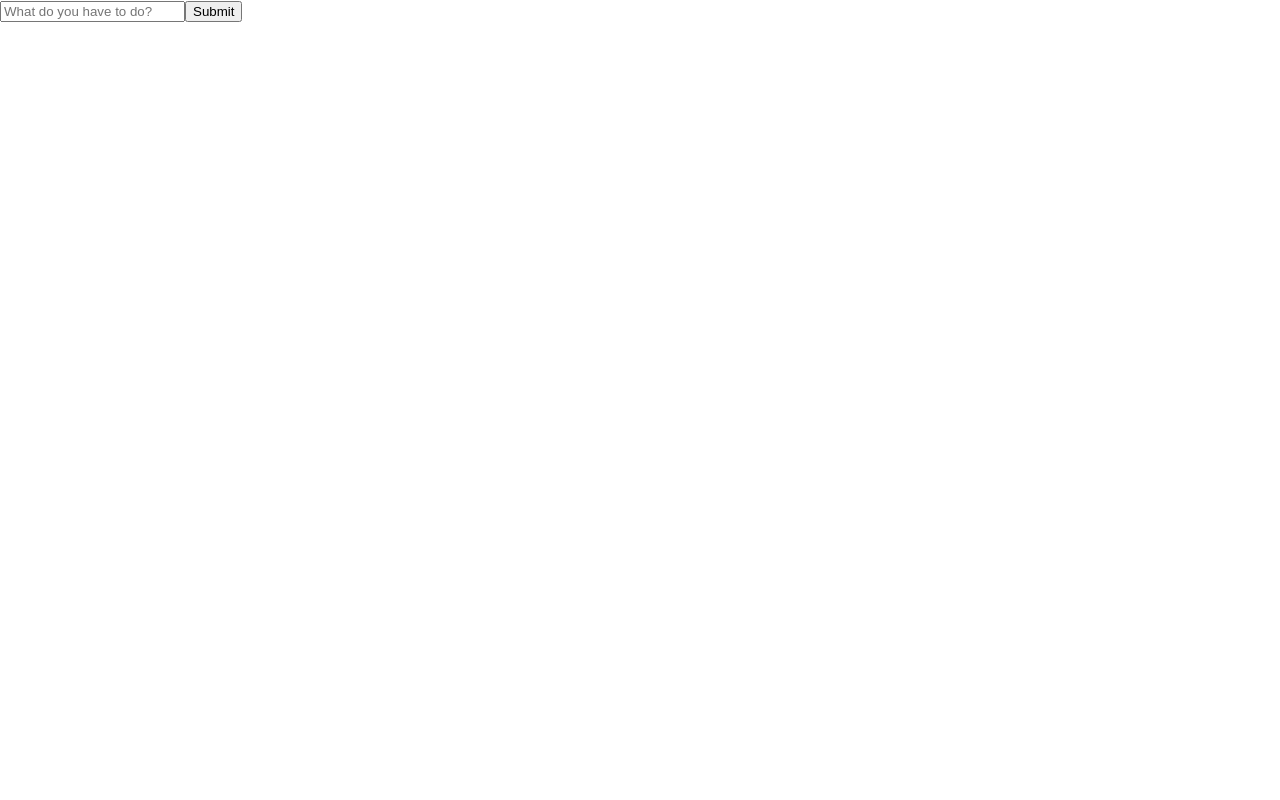
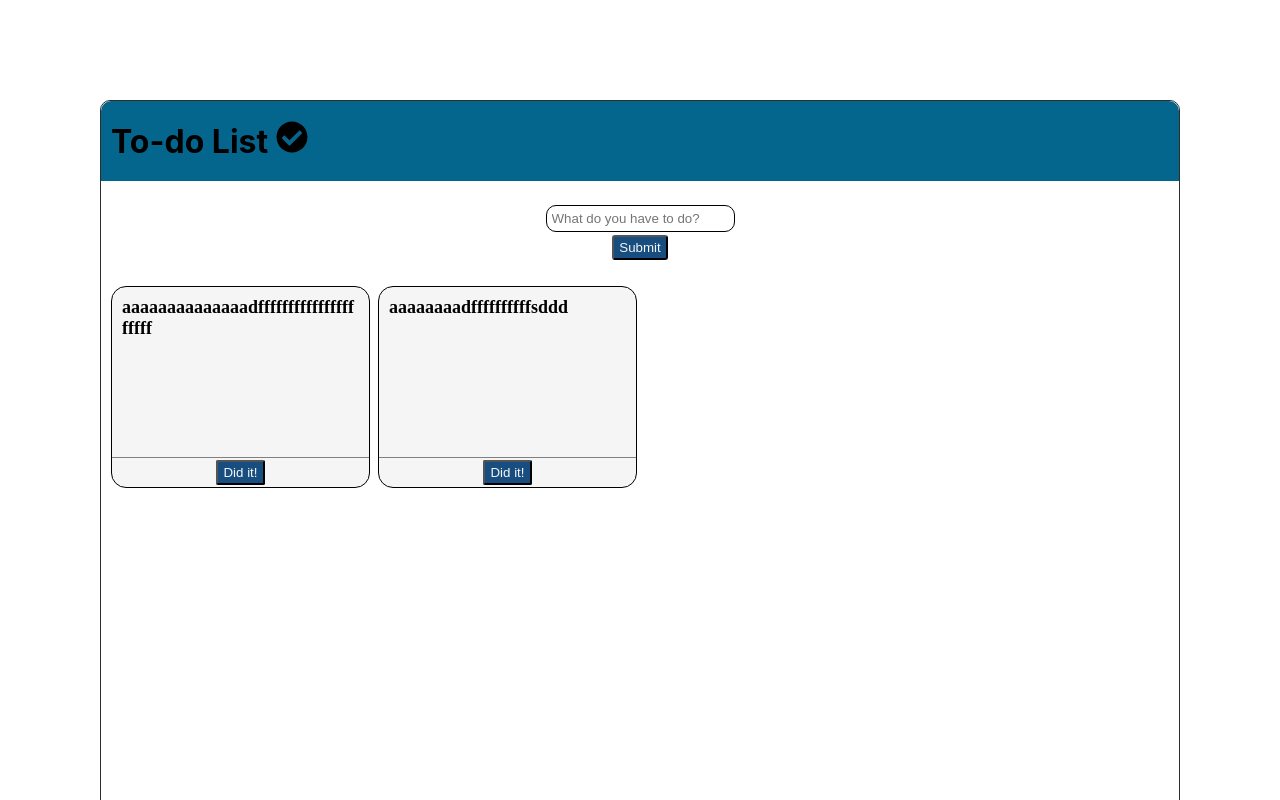
Before and after one commit to JpTanaka/todolist, a React (Create React App) app: page / in a window 1280 px wide. Shown: the top 800 px of the page. Built offline with nearby package versions, Linux system fonts and the light colour scheme.

Commit message:
Added cards

```diff
--- a/package.json
+++ b/package.json
@@ -8,6 +8,7 @@
     "@testing-library/user-event": "^13.5.0",
     "react": "^18.1.0",
     "react-dom": "^18.1.0",
+    "react-icons": "^4.3.1",
     "react-scripts": "5.0.1",
     "web-vitals": "^2.1.4"
   },
@@ -34,5 +35,10 @@
       "last 1 firefox version",
       "last 1 safari version"
     ]
+  },
+  "devDependencies": {
+    "autoprefixer": "^10.4.7",
+    "postcss": "^8.4.13",
+    "tailwindcss": "^3.0.24"
   }
 }
--- /dev/null
+++ b/postcss.config.js
@@ -0,0 +1,6 @@
+module.exports = {
+  plugins: {
+    tailwindcss: {},
+    autoprefixer: {},
+  },
+}
--- a/src/App.css
+++ b/src/App.css
@@ -1,38 +1,129 @@
-.App {
-  text-align: center;
+/*
+@tailwind base;
+@tailwind components;
+@tailwind utilities;*/
+
+
+.container {
+  margin: 100px;
+  margin: clamp(0px, 25vw, 100px);
+  border: 1px solid #2d2d2d;
+  height: auto;
+  min-width: 300px;
+  border-radius: 10px;
 }
 
-.App-logo {
-  height: 40vmin;
-  pointer-events: none;
+
+button {
+  background-color: rgb(24, 77, 128);
+  color: whitesmoke;
+  border-radius: 3px;
+  padding-left: 5px;
+  padding-right: 5px;
+  padding-top: 3px;
+  padding-bottom: 3px;
+  cursor: pointer;
+}
+button:hover {
+  transform: translate(1px, -1px);
+
+
+}
+.formbox {
+  display: flex;
+  align-items: center;
+  justify-content: center;
+  border: 1px, solid, black;
+  border-radius: 10px;
+  margin: 3px;
+  padding: 5px;
+}
+.description {
+  width: 200px;
 }
 
-@media (prefers-reduced-motion: no-preference) {
-  .App-logo {
-    animation: App-logo-spin infinite 20s linear;
-  }
+
+.title {
+  margin-top:0px;
+  padding-left: 10px;
+  padding-top:20px;
+  padding-bottom: 20px;
+}
+.titlediv {
+  margin-top: 0px;
+  background-color: rgb(5, 102, 141);
+  border-top-right-radius: 10px;
+  border-top-left-radius: 10px;
 }
 
-.App-header {
-  background-color: #282c34;
-  min-height: 100vh;
+
+.forms {
   display: flex;
   flex-direction: column;
   align-items: center;
   justify-content: center;
-  font-size: calc(10px + 2vmin);
-  color: white;
+
 }
 
-.App-link {
-  color: #61dafb;
+.todo-space {
+  padding: 10px;
+  display:grid;
+  grid-template-columns: repeat(4, minmax(50px, 1fr));
+  grid-template-rows: repeat(4, minmax(200px, 1fr));
+  column-gap: 10px;
+  row-gap: 15px;
+  background-color: white;
 }
 
-@keyframes App-logo-spin {
-  from {
-    transform: rotate(0deg);
-  }
-  to {
-    transform: rotate(360deg);
-  }
+.todo-card {
+  width:100%;
+  height: 100%;
+  display: flex;
+  flex-direction: column;
+  background-color: whitesmoke;
+  border-radius: 15px;
+  border: 1px solid black;
+
 }
+
+.check {
+  width: 100%;
+}
+
+.todo-card:hover {
+  transform: scale(1.05, 1.05);
+}
+
+.buttons {
+  margin:2px;
+  display: flex;
+  align-items: center;
+  justify-content: center;
+}
+
+.removebutton {
+  border-radius: 2px;
+}
+.didbutton {
+  border-radius:2px;
+}
+
+.todolistitem {
+  font-family:'Times New Roman', Times, serif;
+  font-weight: 700;
+  font-size: large;
+  list-style-type: none;
+  padding:10px;
+  height: 100%;
+  overflow-wrap: break-word;
+  border-bottom: 1px solid gray;
+}
+
+
+section {
+  width: 200px;
+  border: 1px solid #2d2d2d;
+  display: flex;
+  justify-content: center;
+  align-items: center;
+}
--- a/src/App.js
+++ b/src/App.js
@@ -1,14 +1,16 @@
 import './App.css';
-import React from 'react';
+import React , { useState } from 'react';
 import ReactDOM from 'react-dom';
 import './index.css';
+import { FaCheckCircle } from "react-icons/fa"
+
 
 class App extends React.Component {
   constructor(props) {
     super(props);
     this.state = {
     ToDoNumber: 1,
-    TodoList: [],
+    TodoList: ["aaaaaaaaaaaaaadfffffffffffffffffffff", "aaaaaaaadffffffffffsddd"],
     Textvalue: '',
     }
   }
@@ -44,8 +46,9 @@ class App extends React.Component {
 
   render () {
   return (
-    <div>
-    <TextForm handleChange = {(e) => this.handleChange(e)} handleSubmit = {(e) => this.handleSubmit(e)}
+    <div class = "container">
+    <Header />
+    <TextForm class = "forms" handleChange = {(e) => this.handleChange(e)} handleSubmit = {(e) => this.handleSubmit(e)}
      valuetext = {this.state.Textvalue} />
     <ToDoList todoarray = {this.state.TodoList}
     handleClick = {(todo) => this.handleTodoClick(todo)}/>
@@ -53,8 +56,43 @@ class App extends React.Component {
   );
 }
 }
+function Header () {
+  return (
+    <div className='titlediv'>
+    <h1 className = "title">To-do List <FaCheckCircle /></h1>
+    </div>
+  )
+}
 
-class ToDoList extends React.Component {
+function ToDoList (props) {
+  const Liste = props.todoarray.map ((todo) => {
+    return (
+      <div className="todo-card">
+      <li key={todo.id} className = "todolistitem" value={todo.id}>
+      {todo}
+      </li>
+
+
+      <div className="buttons">
+<button className='removebutton'
+      onClick = {() => props.handleClick(todo)}>Did it!</button>
+      </div>
+
+
+      </div>
+      );
+  });
+  return (
+    <div >
+      <ol className='todo-space'>
+        {Liste}
+      </ol>
+    </div>
+  )
+}
+
+
+/*class ToDoList extends React.Component {
   render () {
     console.log(this.props.todoarray)
     const Liste = this.props.todoarray.map ((todo) => {
@@ -73,14 +111,21 @@ class ToDoList extends React.Component {
     </div>)
 
   }
+}*/
+
+
+function TextForm (props) {
+  return (<form class = "forms" onSubmit = {props.handleSubmit}>
+  <input type='text' placeholder='What do you have to do?' className='formbox' value = {props.valuetext}
+  onChange = {props.handleChange}></input>
+  <button className = "button-submit"
+  type = "submit">Submit</button>
+</form>)
 }
 
 
 
-
-
-
-class TextForm extends React.Component {
+/*class TextForm extends React.Component {
   render () {
       return (
           <form onSubmit = {this.props.handleSubmit}>
@@ -92,7 +137,7 @@ class TextForm extends React.Component {
       );
   }
 }
-
+*/
 
 export default App;
 const root = ReactDOM.createRoot(document.getElementById("root"));
--- /dev/null
+++ b/tailwind.config.js
@@ -0,0 +1,7 @@
+module.exports = {
+  content: ["src/App.js", "src/App.css" ],
+  theme: {
+    extend: {},
+  },
+  plugins: [],
+}
```
Also changed, not shown: 1 other file (tests, documents, lock files or other folders).
